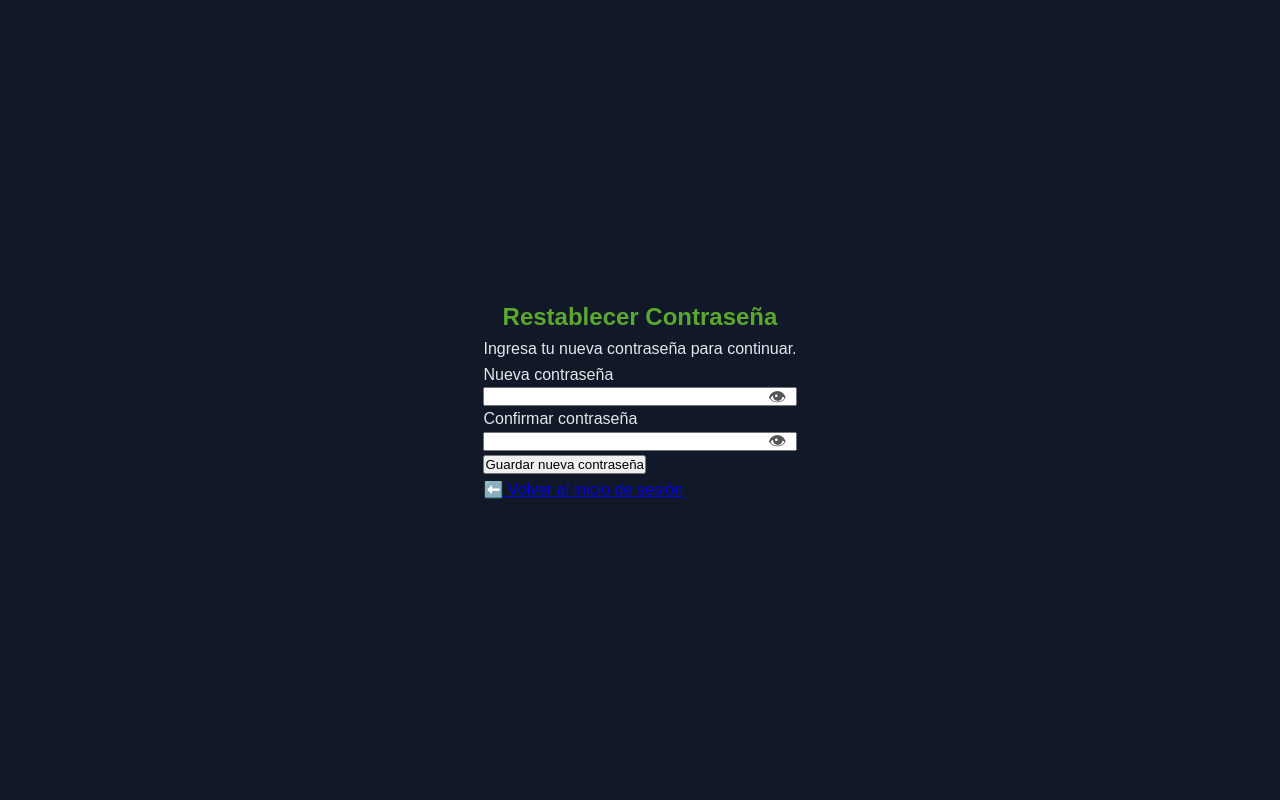
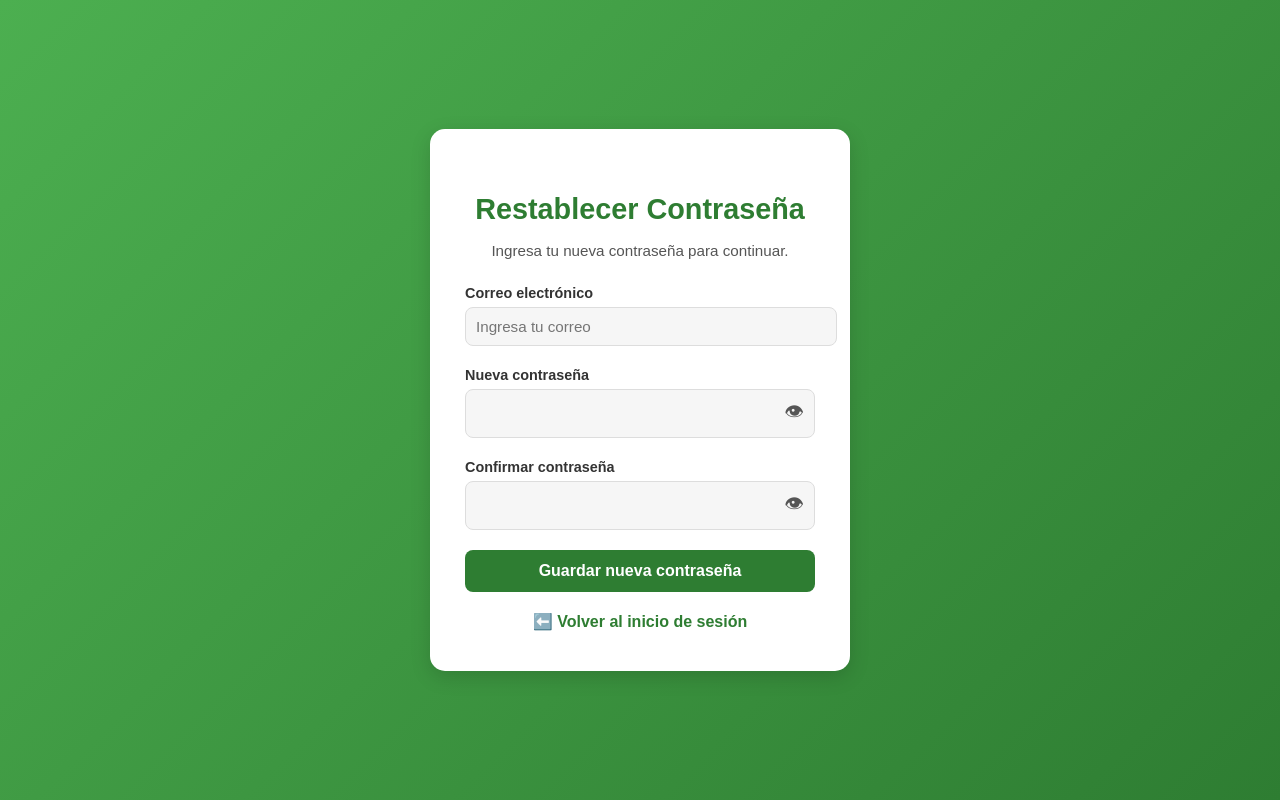
Before and after one commit to Jasa331/ProyectoDEMO, a website: page HTML/index_restrableser_contraseña.html in a window 1280 px wide. Drawn offline with Linux system fonts and the light colour scheme.

Commit message:
correcicion completas en los requisitos al restablecer y cambiar contraseña

```diff
--- a/HTML/index_restrableser_contraseña.html
+++ b/HTML/index_restrableser_contraseña.html
@@ -4,14 +4,20 @@
   <meta charset="UTF-8">
   <meta name="viewport" content="width=device-width, initial-scale=1.0">
   <title>Restablecer Contraseña</title>
-  <link rel="stylesheet" href="../css/style.css">
+  <link rel="stylesheet" href="../css/style_restablecer_contraseña.css">
   <script type="module" src="../js/restablecer_contraseña.js"></script>
 </head>
 <body>
   <div class="reset-container">
     <h2>Restablecer Contraseña</h2>
     <p>Ingresa tu nueva contraseña para continuar.</p>
+
     <form id="resetForm">
+      <div class="field">
+        <label for="email">Correo electrónico</label>
+        <input type="email" id="email" name="email" readonly>
+      </div>
+
       <div class="field">
         <label for="password">Nueva contraseña</label>
         <div class="password-container">
@@ -19,6 +25,7 @@
           <span class="toggle-pass" onclick="togglePassword('password', this)">👁</span>
         </div>
       </div>
+
       <div class="field">
         <label for="confirmPassword">Confirmar contraseña</label>
         <div class="password-container">
@@ -26,8 +33,10 @@
           <span class="toggle-pass" onclick="togglePassword('confirmPassword', this)">👁</span>
         </div>
       </div>
+
       <button type="submit">Guardar nueva contraseña</button>
     </form>
+
     <div class="back">
       <a href="../HTML/index_login.html">⬅️ Volver al inicio de sesión</a>
     </div>
--- a/css/style_restablecer_contraseña.css
+++ b/css/style_restablecer_contraseña.css
@@ -1,75 +1,167 @@
-    p {
+/* ==========================
+   Estilos generales
+========================== */
+body {
+  margin: 0;
+  padding: 0;
+  height: 100vh;
+  font-family: 'Poppins', sans-serif;
+  background: linear-gradient(135deg, #4CAF50, #2E7D32);
+  display: flex;
+  justify-content: center;
+  align-items: center;
+}
+
+/* ==========================
+   Contenedor principal
+========================== */
+.reset-container {
+  background: #ffffff;
+  padding: 40px 35px;
+  border-radius: 15px;
+  width: 350px;
+  box-shadow: 0 6px 20px rgba(0, 0, 0, 0.15);
+  text-align: center;
+  animation: fadeIn 0.6s ease-in-out;
+}
+
+/* Animación suave al entrar */
+@keyframes fadeIn {
+  from { opacity: 0; transform: translateY(10px); }
+  to { opacity: 1; transform: translateY(0); }
+}
+
+.reset-container h2 {
+  margin-bottom: 10px;
+  color: #2E7D32;
+  font-size: 1.8rem;
+}
+
+.reset-container p {
   color: #555;
+  margin-bottom: 25px;
+  font-size: 0.95rem;
 }
-    .reset-container {
-      background: #fff;
-      padding: 25px;
-      border-radius: 12px;
-      box-shadow: 0 4px 10px rgba(0,0,0,0.1);
-      width: 340px;
-      text-align: center;
-      margin: auto;
-      margin-top: 60px;
-    }
-    .reset-container h2 {
+
+/* ==========================
+   Campos de entrada
+========================== */
+.field {
   margin-bottom: 20px;
-      color: #333;
-    }
-    .field {
-      margin-bottom: 15px;
   text-align: left;
 }
-    label {
-      font-size: 14px;
-      color: #555;
-      display: block;
-      margin-bottom: 5px;
+
+.field label {
+  font-weight: 600;
+  color: #333;
+  font-size: 0.9rem;
 }
+
 .password-container {
-      position: relative;
   display: flex;
   align-items: center;
+  background: #f6f6f6;
+  border-radius: 8px;
+  border: 1px solid #ddd;
+  padding: 5px 10px;
+  margin-top: 5px;
 }
+
 .password-container input {
+  flex: 1;
+  border: none;
+  background: transparent;
+  padding: 10px;
+  font-size: 0.95rem;
+  color: #333;
+  outline: none;
+}
+
+.password-container input::placeholder {
+  color: #aaa;
+}
+
+.toggle-pass {
+  cursor: pointer;
+  font-size: 1.2rem;
+  user-select: none;
+  color: #555;
+  transition: color 0.2s;
+}
+
+.toggle-pass:hover {
+  color: #2E7D32;
+}
+
+/* Campo email */
+#email {
   width: 100%;
   padding: 10px;
-      padding-right: 35px; /* espacio para el ojito */
-      border: 1px solid #ccc;
   border-radius: 8px;
+  border: 1px solid #ddd;
+  background: #f6f6f6;
+  margin-top: 5px;
+  font-size: 0.95rem;
+  color: #333;
   outline: none;
 }
-    .toggle-pass {
-      position: absolute;
-      right: 10px;
-      cursor: pointer;
-      font-size: 18px;
-      color: #555;
-    }
-    .toggle-pass:hover {
-      color: #000;
-    }
+
+/* ==========================
+   Botón principal
+========================== */
 button {
   width: 100%;
-      padding: 10px;
-      background: #5AA82E;
-      color: white;
+  background: #2E7D32;
+  color: #fff;
+  font-size: 1rem;
+  font-weight: 600;
+  padding: 12px;
   border: none;
   border-radius: 8px;
   cursor: pointer;
-      font-weight: bold;
-      margin-top: 10px;
+  transition: background 0.3s ease, transform 0.1s ease;
 }
+
 button:hover {
-      background: #4c8e26;
+  background: #388E3C;
 }
+
+button:active {
+  transform: scale(0.98);
+}
+
+/* ==========================
+   Enlace inferior
+========================== */
 .back {
-      margin-top: 15px;
-      font-size: 14px;
+  margin-top: 20px;
 }
+
 .back a {
-      color: #5AA82E;
   text-decoration: none;
+  color: #2E7D32;
+  font-weight: 600;
+  transition: color 0.2s;
 }
+
 .back a:hover {
-      text-decoration: underline;
+  color: #1B5E20;
 }
+
+/* ==========================
+   Responsivo
+========================== */
+@media (max-width: 420px) {
+  .reset-container {
+    width: 90%;
+    padding: 30px 25px;
+  }
+
+  .reset-container h2 {
+    font-size: 1.5rem;
+  }
+
+  button {
+    font-size: 0.9rem;
+  }
+}
--- a/js/login.js
+++ b/js/login.js
@@ -1,5 +1,3 @@
-
-
 document.addEventListener("DOMContentLoaded", () => {
     const form = document.getElementById("loginForm");
     if (!form) return;
--- a/js/restablecer_contraseña.js
+++ b/js/restablecer_contraseña.js
@@ -1,5 +1,7 @@
-   // Función para alternar mostrar/ocultar contraseña
-    function togglePassword(id, el) {
+// ==========================
+// Mostrar / ocultar contraseña
+// ==========================
+window.togglePassword = function (id, el) {
   const input = document.getElementById(id);
   if (input.type === "password") {
     input.type = "text";
@@ -8,16 +10,41 @@
     input.type = "password";
     el.textContent = "👁";
   }
+};
+
+// ==========================
+// Mostrar el correo del usuario
+// ==========================
+document.addEventListener("DOMContentLoaded", () => {
+  const params = new URLSearchParams(window.location.search);
+  const email = params.get("email");
+  const emailInput = document.getElementById("email");
+
+  if (email) {
+    // Si viene por la URL, lo muestra y bloquea edición
+    emailInput.value = email;
+    emailInput.readOnly = true;
+  } else {
+    // Si no viene, permite escribirlo manualmente
+    emailInput.removeAttribute("readonly");
+    emailInput.placeholder = "Ingresa tu correo";
   }
+});
 
+// ==========================
 // Enviar nueva contraseña
+// ==========================
 document.getElementById("resetForm").addEventListener("submit", async (e) => {
   e.preventDefault();
 
-      const params = new URLSearchParams(window.location.search);
-      const email = params.get("email"); // viene en el enlace
+  const email = document.getElementById("email").value.trim();
   const password = document.getElementById("password").value;
   const confirmPassword = document.getElementById("confirmPassword").value;
+
+  if (!email) {
+    alert("❌ Debes ingresar tu correo electrónico.");
+    return;
+  }
 
   if (password !== confirmPassword) {
     alert("⚠️ Las contraseñas no coinciden");
@@ -25,21 +52,22 @@
   }
 
   try {
-        const res = await fetch("http://localhost:3000/api/restablecer", {
+    const res = await fetch("http://localhost:3000/api/cambiar-contrasena", {
       method: "POST",
       headers: { "Content-Type": "application/json" },
       body: JSON.stringify({ email, password })
     });
 
     const data = await res.json();
+
     if (res.ok) {
-          alert("✅ Contraseña actualizada correctamente");
-          window.location.href = "login.html";
+      alert(data.message || "✅ Contraseña actualizada correctamente");
+      window.location.href = "../HTML/index_login.html";
     } else {
       alert("⚠️ " + data.message);
     }
   } catch (error) {
     console.error(error);
-        alert("❌ Error al restablecer la contraseña");
+    alert("❌ Error al conectar con el servidor");
   }
 });
```
Also changed, not shown: package.json (+8 -1 lines), server.js (+27 -1 lines), 1 other file. Lines whose indentation alone changed are shown as unchanged.
